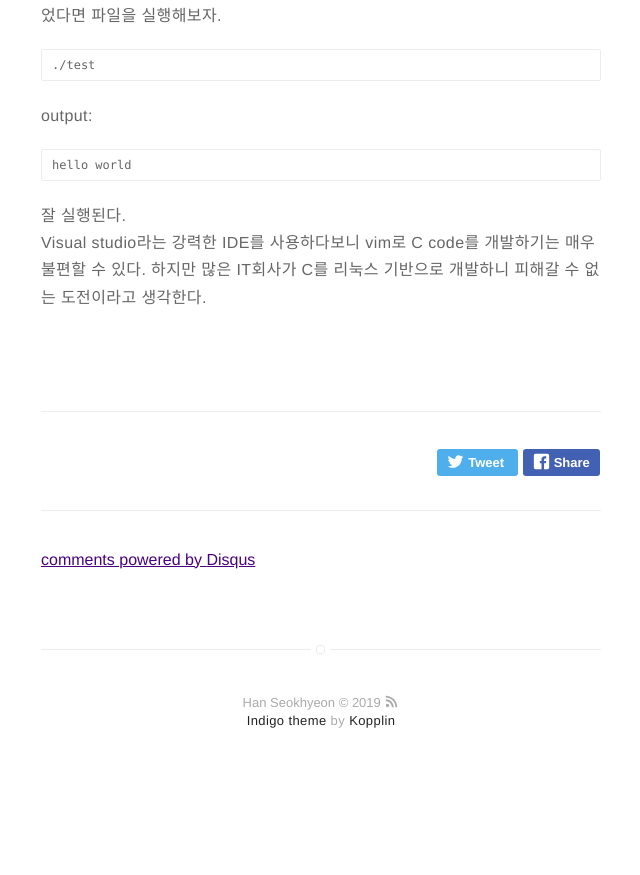
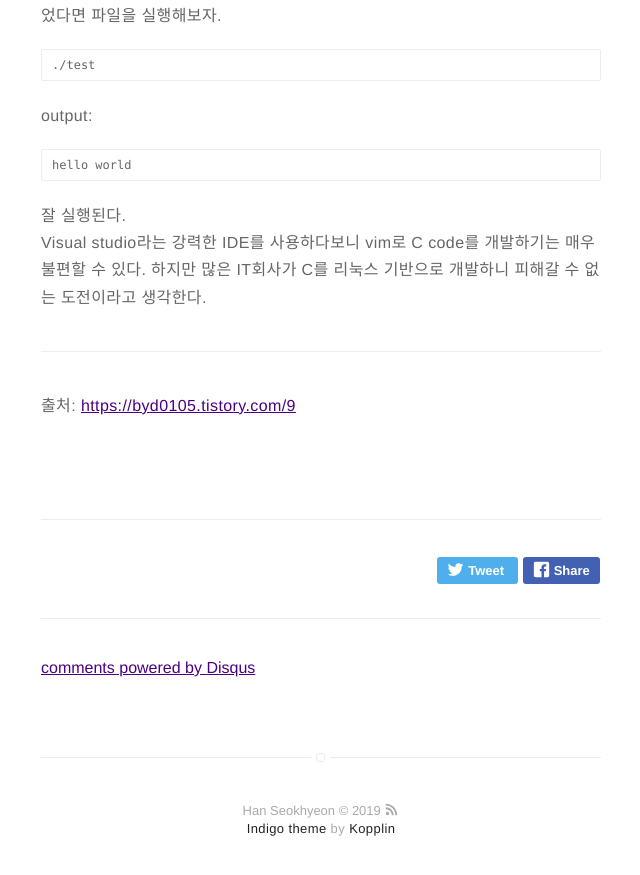
Before and after one commit to HanSeokhyeon/HanSeokhyeon.github.io, a Jekyll site: the page built from _posts/2019-10-29-gcc-tutorial.md, in a window 1280 px wide and 900 px high, scrolled down 1947 px. Shown: the top 875 px of the window, without its empty margins (319-959 px from the left). Built offline with Jekyll 4.4.1, drawn with Linux system fonts in a browser that asks for light colours; comment, search, counter and statistics services are not loaded; before the commit the page ends 2739 px from its top, so only the background shows below that.

Commit message:
modify post gcc tutorial

```diff
--- a/_posts/2019-10-29-gcc-tutorial.md
+++ b/_posts/2019-10-29-gcc-tutorial.md
@@ -74,3 +74,7 @@ hello world
 
 잘 실행된다.
 Visual studio라는 강력한 IDE를 사용하다보니 vim로 C code를 개발하기는 매우 불편할 수 있다. 하지만 많은 IT회사가 C를 리눅스 기반으로 개발하니 피해갈 수 없는 도전이라고 생각한다.
+
+---
+출처:
+<https://byd0105.tistory.com/9>
```
